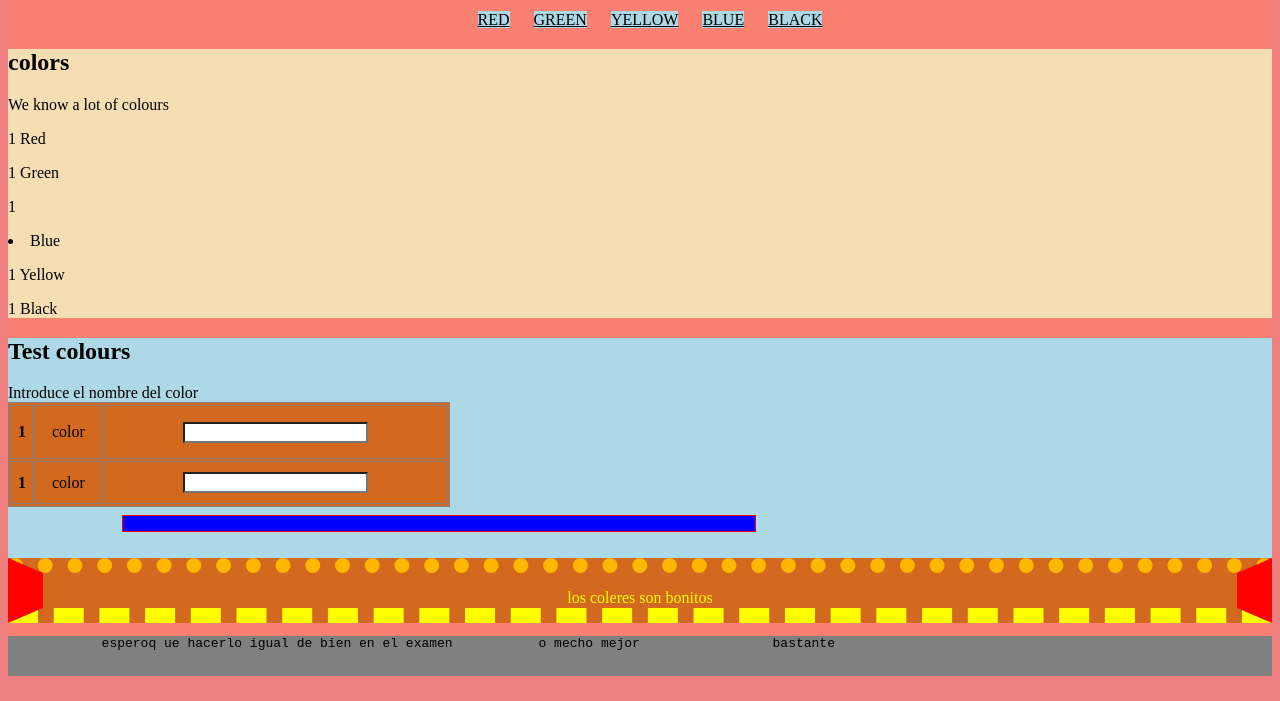
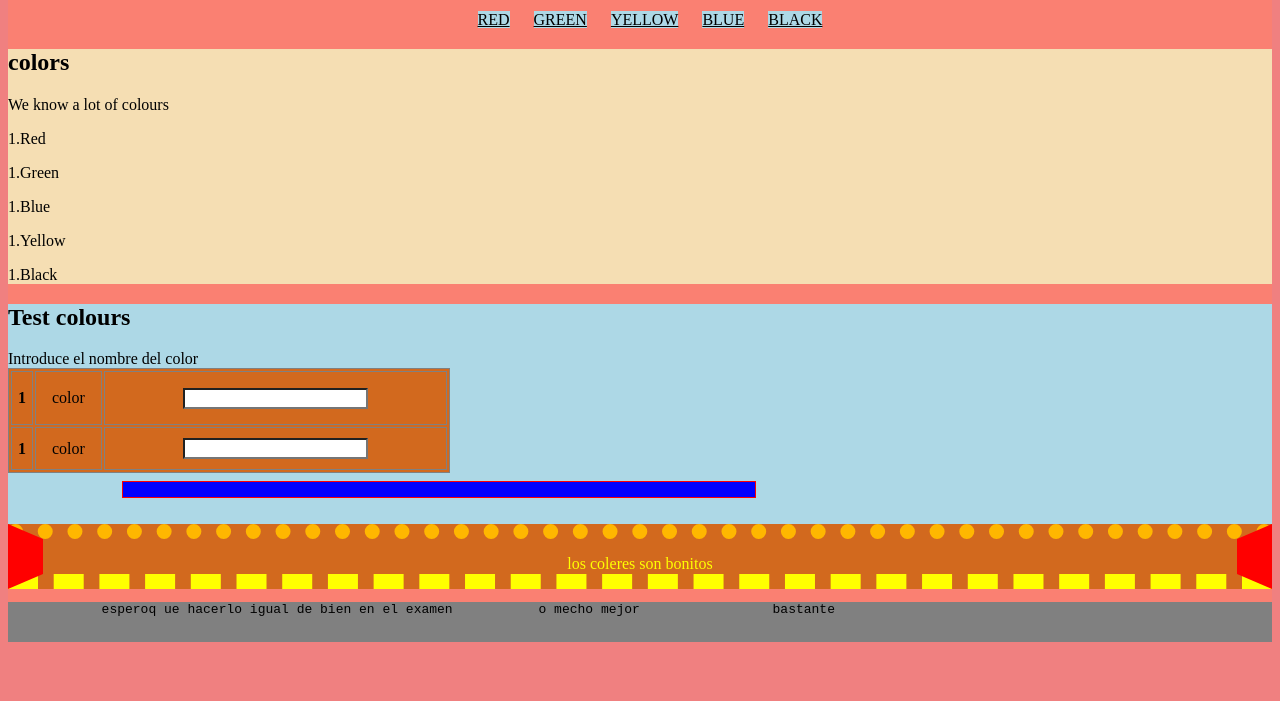
Before and after one commit to Jhotta111/Hablidad, a plain HTML site: page index.html in a window 1280 px wide. Shown: the part 99-800 px from the top of the page. Drawn offline with Linux system fonts and the light colour scheme; a web font is replaced by a local one.

Commit message:
ya está todo

```diff
--- a/estilos.css
+++ b/estilos.css
@@ -66,15 +66,13 @@ li#nav {
 section.sec1 {
     background-color: wheat ;
 }
-ol {
-    text-align: left;
-}
+
 
 p#reset_color {
     counter-reset: cuenta-colores;
 }
 p#list::before {
-    content: counter(cuenta-colores);
+    content: counter(cuenta-colores) "."; ;
     counter-increment: cuenta-colores;
 }
 /*Section dos*/
--- a/index.html
+++ b/index.html
@@ -40,22 +40,11 @@
                 <p>
                     We know a lot of colours
                 </p>
-                <p id="list">
-                    Red
-                </p>
-                <p id="list">
-                    Green
-                </p>
-                <p id="list">
-                <li id="list">Blue</li>
-
-                </p>
-                <p id="list">
-                    Yellow
-                </p>
-                <p id="list">
-                    Black
-                </p>
+                <p id="list">Red</p>
+                <p id="list">Green</p>
+                <p id="list">Blue</p>
+                <p id="list">Yellow</p>
+                <p id="list">Black</p>
             </div>
         </section>
 
```
